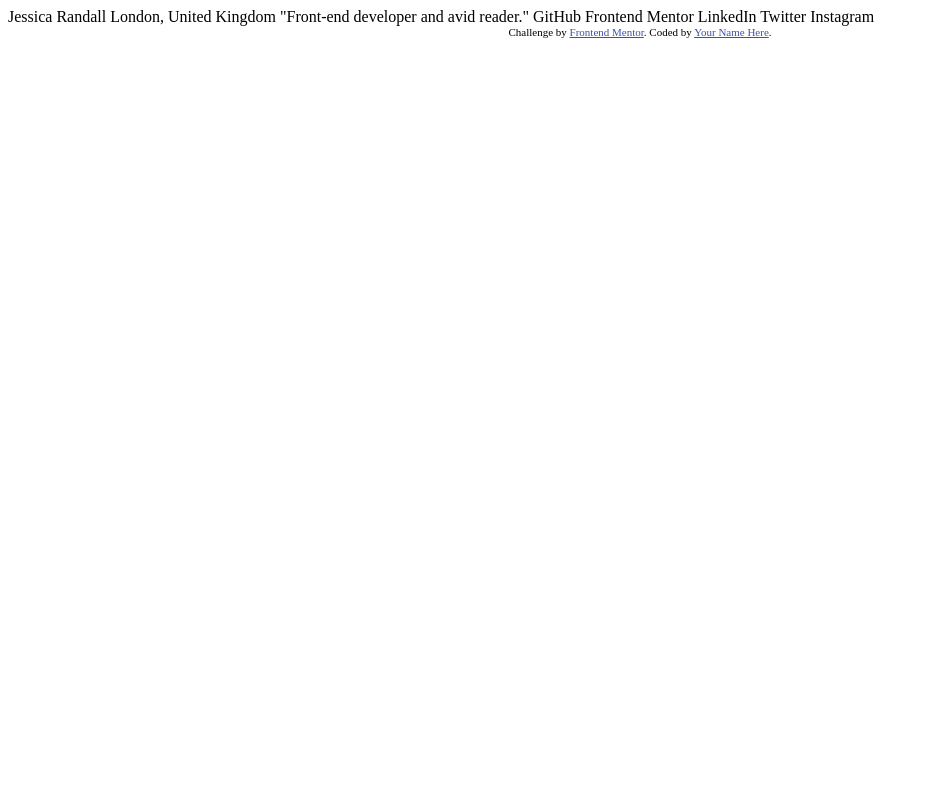
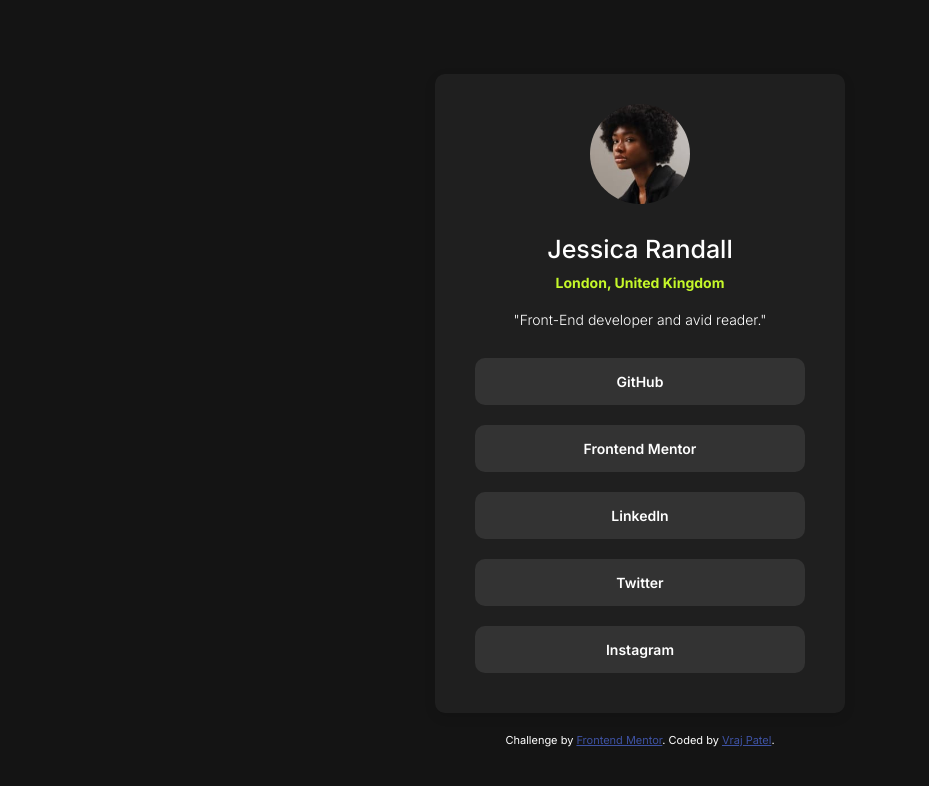
Before and after one commit to Vrajpatel1104/social-links-profile-main, a plain HTML site: page index.html in a window 1280 px wide. Shown: the whole page, without its empty margins (0-929 px from the left). Drawn offline with Linux system fonts and the light colour scheme.

Commit message:
final commit

```diff
--- a/index.html
+++ b/index.html
@@ -10,25 +10,45 @@
 
   <!-- Feel free to remove these styles or customise in your own stylesheet 👍 -->
   <style>
-    .attribution { font-size: 11px; text-align: center; }
+    .attribution { font-size: 11px; text-align: center; color: #fff;}
     .attribution a { color: hsl(228, 45%, 44%); }
   </style>
+  <link rel="preconnect" href="https://fonts.googleapis.com">
+<link rel="preconnect" href="https://fonts.gstatic.com" crossorigin>
+<link href="https://fonts.googleapis.com/css2?family=Inter:ital,opsz,wght@0,14..32,100..900;1,14..32,100..900&display=swap" rel="stylesheet">
+  <link rel="stylesheet" href="style.css">
 </head>
 <body>
 
-  Jessica Randall
-  London, United Kingdom
-  "Front-end developer and avid reader."
-
-  GitHub
-  Frontend Mentor
-  LinkedIn
-  Twitter
-  Instagram
+  <div class="card">
+    <div class="info">
+      <img src="./assets/images/avatar-jessica.jpeg" alt="Profile-Image" class="profile-img">
+      <h1 class="name">Jessica Randall</h1>
+      <h3 class="location">London, United Kingdom</h3>
+    </div>
+    <p class="job-line">"Front-End developer and avid reader."</p>
+    <div class="links-container">
+      <div class="link">
+        <a href="#" target="_blank" rel="noopener">GitHub</a>
+      </div>
+      <div class="link">
+        <a href="#" target="_blank" rel="noopener">Frontend Mentor</a>
+      </div>
+      <div class="link">
+        <a href="#" target="_blank" rel="noopener">LinkedIn</a>
+      </div>
+      <div class="link">
+        <a href="#" target="_blank" rel="noopener">Twitter</a>
+      </div>
+      <div class="link">
+        <a href="#" target="_blank" rel="noopener">Instagram</a>
+      </div>
+    </div>
+  </div>
 
   <div class="attribution">
-    Challenge by <a href="https://www.frontendmentor.io?ref=challenge" target="_blank">Frontend Mentor</a>.
-    Coded by <a href="#">Your Name Here</a>.
+    Challenge by <a href="https://www.frontendmentor.io?ref=challenge" target="_blank" rel="noopener">Frontend Mentor</a>.
+    Coded by <a href="https://github.com/Vrajpatel1104">Vraj Patel</a>.
   </div>
 </body>
 </html>
--- /dev/null
+++ b/style.css
@@ -0,0 +1,89 @@
+*{
+  margin: 0;
+  padding: 0;
+  font-family: "Inter", sans-serif;
+  font-optical-sizing: auto;
+}
+body {
+  background-color: hsl(0, 0%, 8%);
+  height: 100vh;
+  width: 100%;
+  display: flex;
+  justify-content: center;
+  align-items: center;
+  flex-direction: column;
+}
+.card {
+  background-color: hsl(0, 0%, 12%);
+  width: 350px;
+  max-width: 400px;
+  height: auto;
+  border-radius: 10px;
+  box-shadow: rgba(0, 0, 0, 0.1) 0px 4px 12px;
+  display: flex;
+  flex-direction: column;
+  align-items: center;
+  justify-content: center;
+  margin: 20px;
+  padding: 30px;
+}
+.info {
+  display: flex;
+  flex-direction: column;
+  align-items: center;
+  justify-content: center;
+  text-align: center;
+}
+.info .profile-img {
+  width: 100px;
+  height: 100px;
+  border-radius: 50%;
+  margin-bottom: 30px;
+}
+.info .name {
+  font-size: 25px;
+  color: hsl(0, 0%, 100%);
+  margin-bottom: 10px;
+  font-weight: 500;
+}
+.info .location {
+  font-size: 14px;
+  color: hsl(75, 94%, 57%);
+  margin-bottom: 20px;
+}
+.job-line{
+  font-size: 14px;
+  font-weight: 300;
+  color: hsl(0, 0%, 100%);
+  margin-bottom: 20px;
+}
+.links-container {
+  display: flex;
+  flex-direction: column;
+  width: 100%;
+}
+.links-container .link{
+  display: flex;
+  align-items: center;
+  justify-content: center;
+  background-color: hsl(0, 0%, 20%);
+  color: hsl(0, 0%, 100%);
+  padding: 15px;
+  border-radius: 10px;
+  margin: 10px 10px;
+  text-decoration: none;
+}
+.links-container .link:hover {
+  background-color: hsl(75, 94%, 57%);
+  cursor: pointer;
+  animation: ease-in 0.3s;
+}
+.links-container .link a{
+  text-decoration: none;
+  color: hsl(0, 0%, 100%);
+  font-size: 14px;
+  font-weight: 600;
+}
+.links-container .link:hover a {
+  color: hsl(0, 0%, 12%);
+}
```
